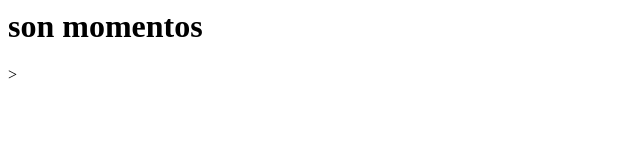
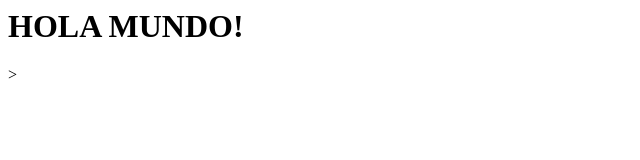
Before and after one commit to alexmordev/test4, a plain HTML site: page index.html in a window 1280 px wide. Shown: the whole page, without its empty margins (0-640 px from the left). Drawn offline with Linux system fonts and the light colour scheme.

Commit message:
listo, guardado

```diff
--- a/index.html
+++ b/index.html
@@ -12,7 +12,7 @@
         <div>
         <head>
             <h1>
-                son momentos
+                HOLA MUNDO!
             </h1>
         </head>
         </div>
```
